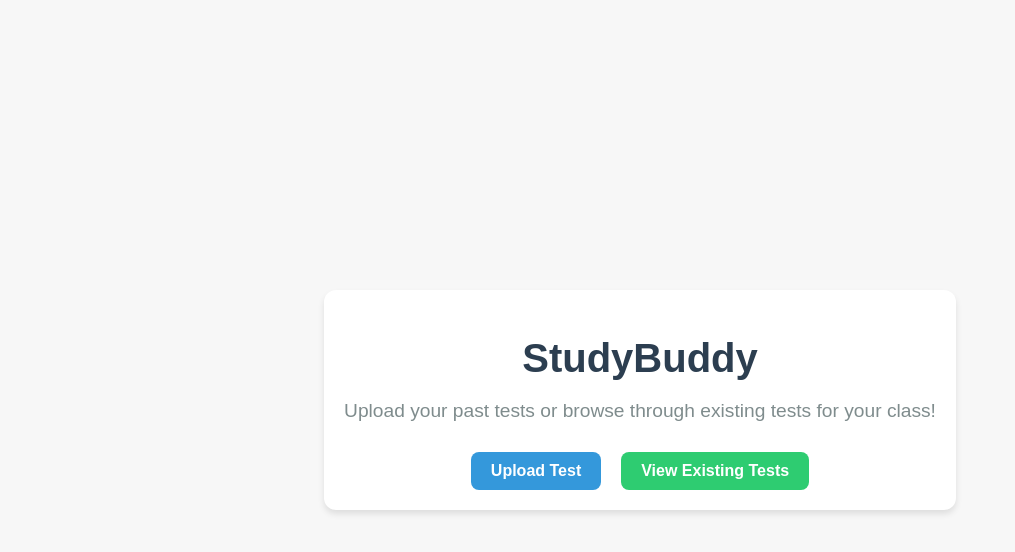
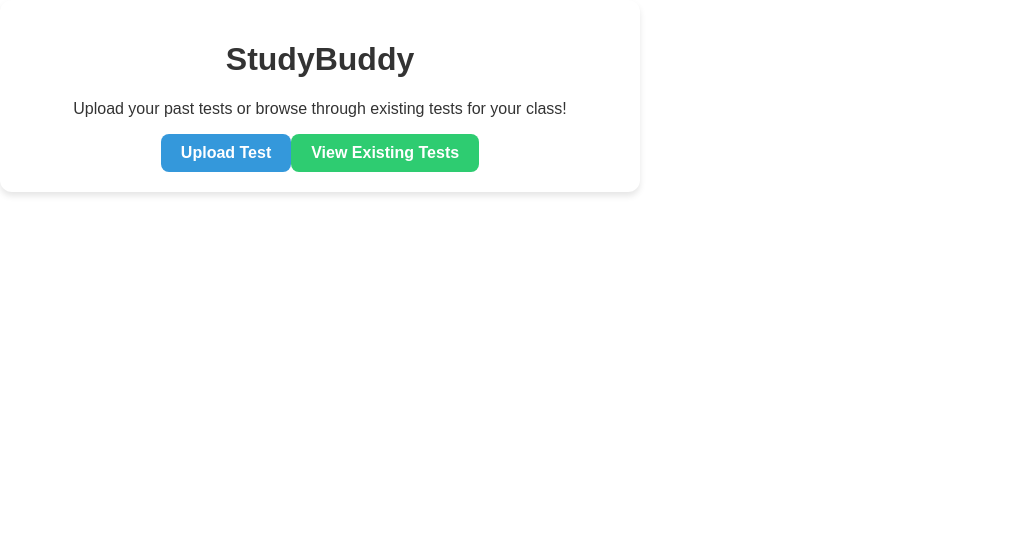
Before and after one commit to DavidASC20/StudyBuddy, a React (Create React App) app in the folder studybuddy/: page / in a window 1280 px wide. Shown: the top 552 px of the page, without its empty margins (0-1015 px from the left). Built offline with nearby package versions, Linux system fonts and the light colour scheme.

Commit message:
changed a bit of code structure for home page to make cleaner
Co-authored-by: Kirsten Szeto <kirsten.szeto@gmail.com>

```diff
--- a/studybuddy/src/pages/Home.js
+++ b/studybuddy/src/pages/Home.js
@@ -9,19 +9,17 @@ function Home() {
     navigate('/view-tests');
   };
 
-  function handleUploadClick() {
+  const handleUploadClick = () => {
     navigate('/upload-test');
-  }
+  };
 
   return (
-    <div className="App">
-      <div className="App-body">
     <div className="home-container">
-          <h1 className="title">StudyBuddy</h1>
-          <p className="description">
+      <h1 className="home-title">StudyBuddy</h1>
+      <p className="home-description">
         Upload your past tests or browse through existing tests for your class!
       </p>
-          <div className="button-container">
+      <div className="button-group">
         <button className="primary-button" onClick={handleUploadClick}>
           Upload Test
         </button>
@@ -30,8 +28,6 @@ function Home() {
         </button>
       </div>
     </div>
-      </div>
-    </div>
   );
 }
 
```
Lines whose indentation alone changed are shown as unchanged.
